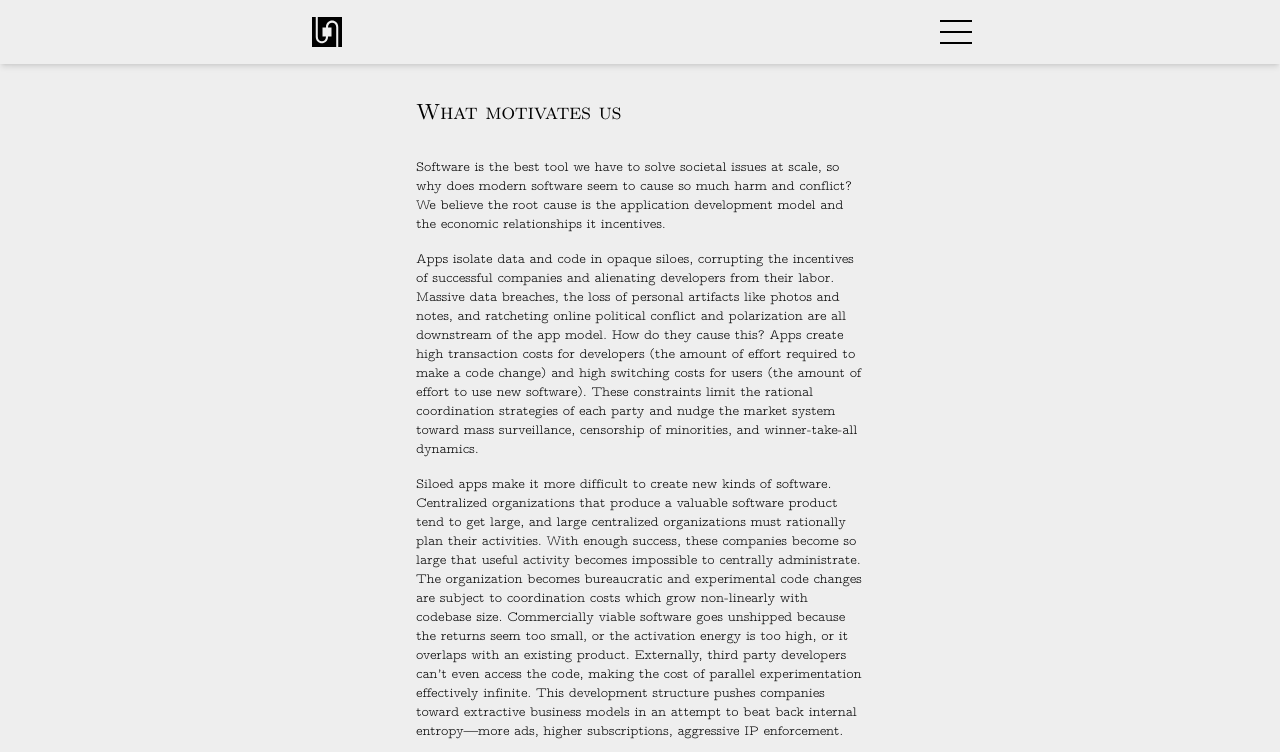
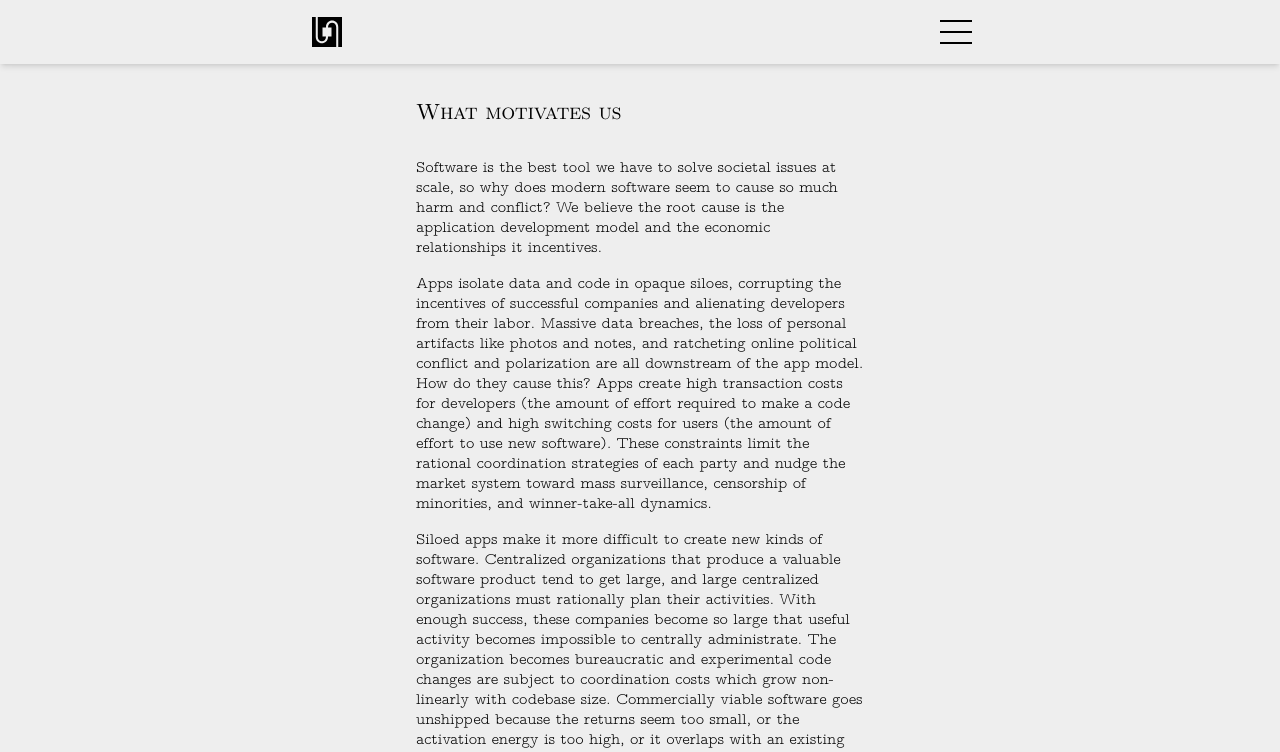
Before and after one commit to deathtothecorporation/vaporware.network, a Next.js app: page /about in a window 1280 px wide. Shown: the top 752 px of the page. Built offline with nearby package versions, Linux system fonts and the light colour scheme.

Commit message:
Bump font on About test page

```diff
--- a/src/app/globals.css
+++ b/src/app/globals.css
@@ -123,10 +123,6 @@ section header h1 {
   font-style: normal;
   font-weight: 100;
   line-height: normal;
-}
-
-#vision p {
-  font-size: 14px;
 }
 
 nav#site-nav ul {
@@ -736,4 +732,5 @@ section#callouts > article.left > main {
 
 #vision p {
   @apply mb-4;
+  font-size: 16px;
 }
```
